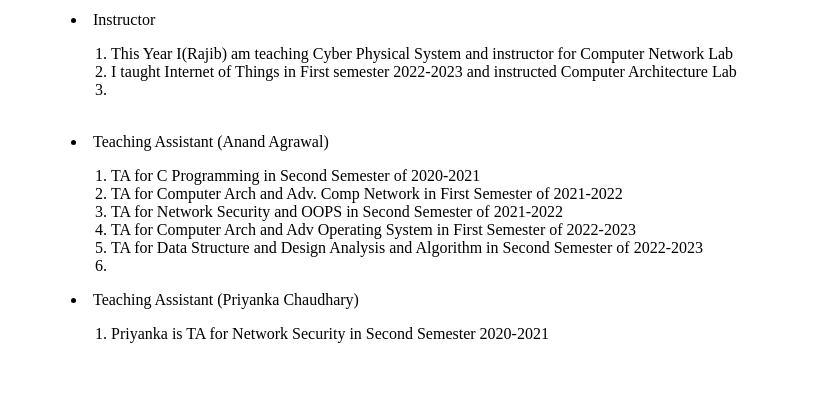
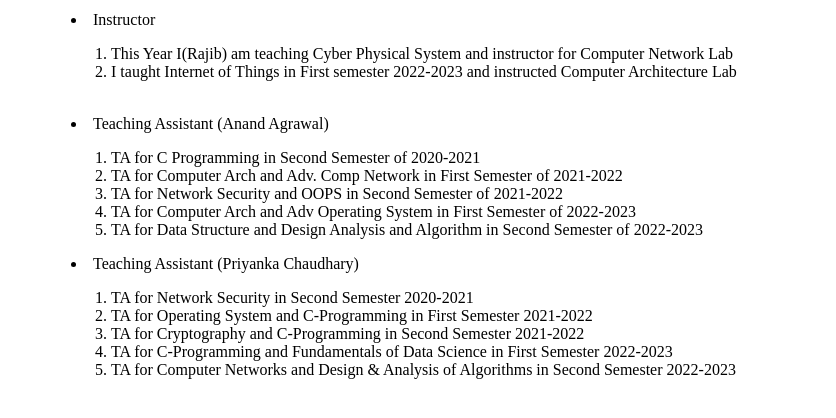
Before and after one commit to iotsecurelab/iotsecurelab.github.io, a website: page course.html in a window 1280 px wide. Shown: the part 186-604 px from the top of the page, without its empty margins (161-997 px from the left). Drawn offline with Linux system fonts and the light colour scheme.

Commit message:
update course

```diff
--- a/course.html
+++ b/course.html
@@ -35,7 +35,7 @@ color:DodgerBlue
 	<li>Instructor</li>
 			<ol>
 				<li>This Year I(Rajib) am teaching Cyber Physical System and instructor for Computer Network Lab</li>
-				<li> I taught Internet of Things in First semester 2022-2023 and instructed Computer Architecture Lab<li>
+				<li> I taught Internet of Things in First semester 2022-2023 and instructed Computer Architecture Lab</li>
 			</ol>
           <br>
 			<li>Teaching Assistant (Anand Agrawal)</li>
@@ -44,11 +44,16 @@ color:DodgerBlue
 			        <li>TA for Computer Arch and Adv. Comp Network in First Semester of 2021-2022</li>
 				<li>TA for Network Security and OOPS in Second Semester of 2021-2022</li>
 				<li>TA for Computer Arch and Adv Operating System in First Semester of 2022-2023</li>
-				<li>TA for Data Structure and Design Analysis and Algorithm in Second Semester of 2022-2023<li>
+				<li>TA for Data Structure and Design Analysis and Algorithm in Second Semester of 2022-2023</li>
 			</ol>
 		        <li>Teaching Assistant (Priyanka Chaudhary)</li>
 			<ol>
-				<li>Priyanka is TA for Network Security in Second Semester 2020-2021 </li>
+				<li>TA for Network Security in Second Semester 2020-2021 </li>
+				<li>TA for Operating System and C-Programming  in First Semester 2021-2022 </li>
+				<li>TA for Cryptography  and C-Programming  in Second Semester 2021-2022 </li>
+				<li>TA for C-Programming and Fundamentals of Data Science in First Semester 2022-2023 </li>
+				<li>TA for Computer Networks and Design & Analysis of Algorithms in Second Semester 2022-2023 </li>
+
 
 			</ol>
 			<br>
```
